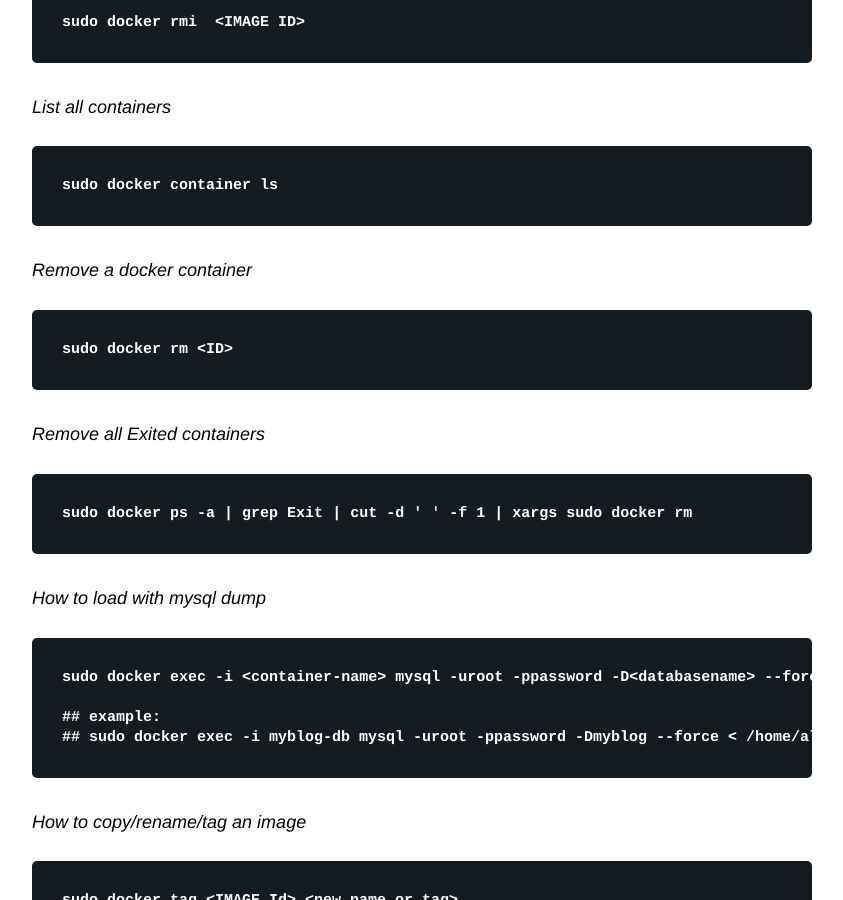
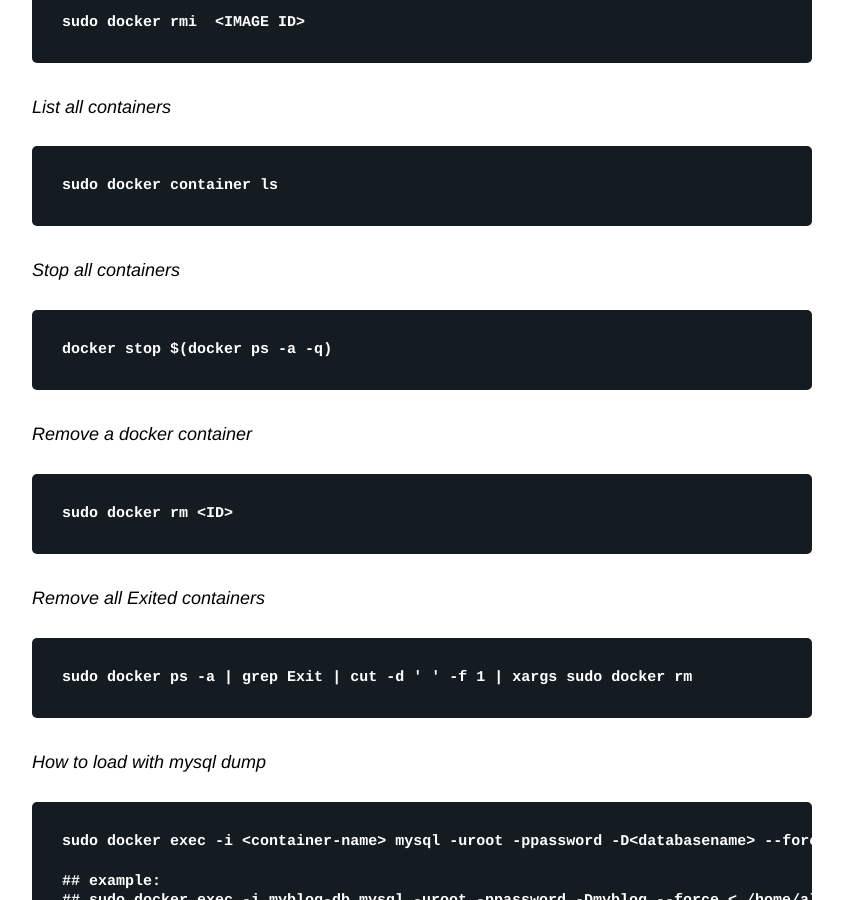
Before and after one commit to alameenkhader/alameenkhader.github.io, a Jekyll site: the page built from _posts/2017-02-01-docker-commands.md, in a window 1280 px wide and 900 px high, scrolled down 672 px. Shown: the whole window, without its empty margins (298-1141 px from the left). Built offline with Jekyll 4.4.1, drawn with Linux system fonts in a browser that asks for light colours.

Commit message:
Update 2017-02-01-docker-commands.md

```diff
--- a/_posts/2017-02-01-docker-commands.md
+++ b/_posts/2017-02-01-docker-commands.md
@@ -20,6 +20,10 @@ title_image: docker-commands.png
 ### List all containers
 
     sudo docker container ls
+
+### Stop all containers
+
+    docker stop $(docker ps -a -q)
 
 ### Remove a docker container
 
```
